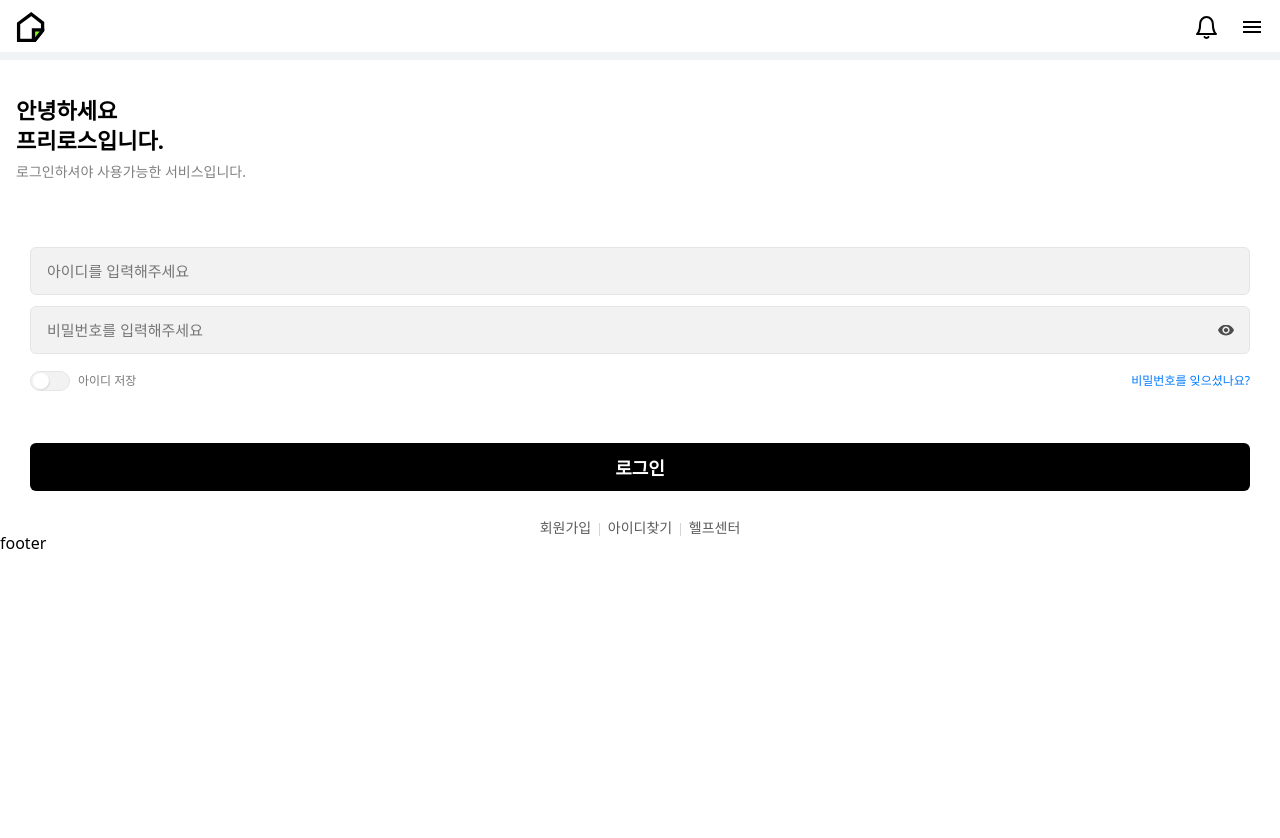
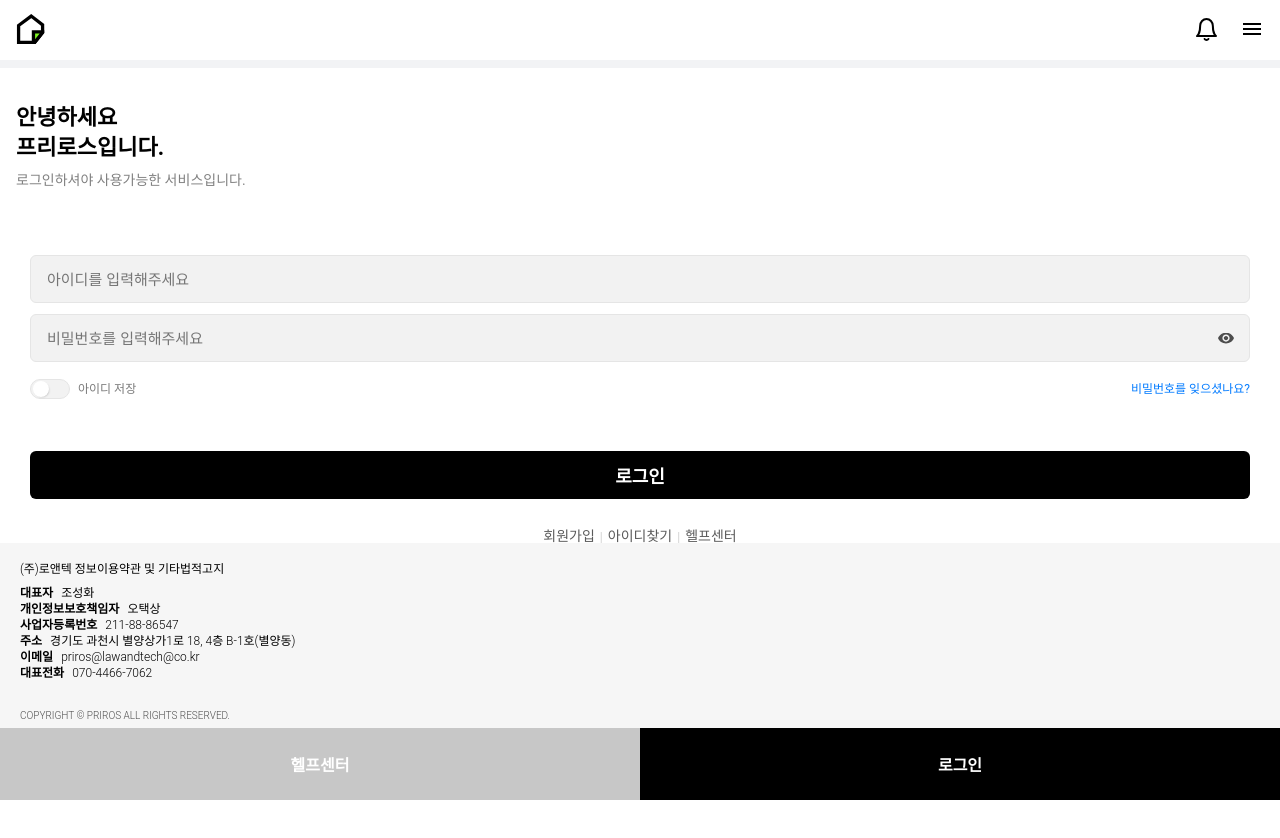
Before and after one commit to chkue2/priros-front, a Nuxt app: page /user/login in a window 1280 px wide. Shown: the top 838 px of the page. Before the commit the page ends 800 px from the top, so only its background shows below. Built offline with nearby package versions, Linux system fonts and the light colour scheme; a web font is replaced by a local one.

Commit message:
- Footer 업데이트 - Gnb 및 Header 업데이트 - intro의 바텀메뉴 레이아웃으로 이동

```diff
--- a/assets/scss/_variables.scss
+++ b/assets/scss/_variables.scss
@@ -23,9 +23,10 @@
 $body-bg: #F2F3F5;
 $secondary-border: #EAEAEA;
 $secondary-bg: #FBFBFB;
+$footer-bg : #f6f6f6;
 
 $mobile-header-height: 60px;
-$border-bottom-between-header: 8px solid #f2f3f5;
+$border-bottom-between-header: 8px solid $body-bg;
 
 
 // 텍스트
--- a/components/layouts/Footer.vue
+++ b/components/layouts/Footer.vue
@@ -1,3 +1,80 @@
 <template>
-  <div>footer</div>
+  <footer id="footer" class="footer">
+    <div>
+      (주)로앤텍 정보이용약관 및 기타법적고지
+    </div>
+    <div class="info-wrap">
+      <dl>
+        <div class="info-item">
+          <dt>대표자</dt>
+          <dd>조성화</dd>
+        </div>
+        <div class="info-item">
+          <dt>개인정보보호책임자</dt>
+          <dd>오택상</dd>
+        </div>
+        <div class="info-item">
+          <dt>사업자등록번호</dt>
+          <dd>211-88-86547</dd>
+        </div>
+        <div class="info-item">
+          <dt>주소</dt>
+          <dd>경기도 과천시 별양상가1로 18, 4층 B-1호(별양동)</dd>
+        </div>
+        <div class="info-item">
+          <dt>이메일</dt>
+          <dd>priros@lawandtech@co.kr</dd>
+        </div>
+        <div class="info-item">
+          <dt>대표전화</dt>
+          <dd>070-4466-7062</dd>
+        </div>
+
+      </dl>
+    </div>
+    <div class="copyright">
+      COPYRIGHT &copy; PRIROS ALL RIGHTS RESERVED.
+    </div>
+  </footer>
 </template>
+
+<style lang="scss">
+.footer {
+  background-color: $footer-bg;
+  padding: 20px 0 40px 20px;
+  font: {
+    size: 12px;
+    weight: 300;
+  }
+
+  .info-wrap {
+    margin-top: 8px;
+    display: flex;
+    flex-wrap: wrap;
+
+    .info-item {
+      display: flex;
+      margin-right: 1rem;
+      margin-top: 4px;
+
+      dt, dd {
+        margin: 0;
+      }
+
+      dt {
+        font-weight: 700;
+        margin-right: 0.5rem;
+      }
+    }
+  }
+
+  .copyright {
+    margin-top: 32px;
+    color: #4F4F4F;
+    font: {
+      size: 10px;
+    };
+  }
+}
+
+</style>
--- a/components/layouts/Gnb.vue
+++ b/components/layouts/Gnb.vue
@@ -7,10 +7,14 @@
 <script setup>
 import {useAuthStore} from "~/store/auth.js";
 import {useGnbStore} from "~/store/gnbState.js";
+import { onMounted } from 'vue';
 
 const gnbStore = useGnbStore();
 const auth = useAuthStore();
 
+onMounted(() => {
+  auth.initialize();
+});
 </script>
 <style lang="scss">
 #gnb {
--- a/components/layouts/Header.vue
+++ b/components/layouts/Header.vue
@@ -1,7 +1,7 @@
 <template>
-  <header id="header" :class="{bb: isNotMain}">
+  <header id="header">
     <div class="brand">
-      <NuxtLink to="/">
+      <NuxtLink to="/" @click="gnbStore.deactivate()">
         <IconBrand size="30"/>
       </NuxtLink>
     </div>
@@ -22,27 +22,13 @@
 <script setup>
 import {useGnbStore} from "~/store/gnbState.js";
 
+
 const gnbStore = useGnbStore();
 const variantType = computed(() => gnbStore.isActive ? 'close' : 'menu');
-import { watch, ref, onMounted } from 'vue'
-import { useRouter } from 'vue-router'
-import SvgIcon from "~/components/icon/SvgIcon.vue";
-import Brand from "~/components/icon/Brand.vue";
-
-const emits = defineEmits(['toggle-menu']);
 
 const handleToggleMenu = () => {
   gnbStore.toggle();
 }
-
-const router = useRouter()
-let isNotMain = ref(false)
-onMounted(() => {
-  isNotMain.value = window.location.pathname !== '/'
-})
-watch(() => router, () => {
-  isNotMain.value = router.options.history.location !== '/'
-}, {deep: true})
 
 </script>
 <style scoped lang="scss">
@@ -64,8 +50,7 @@
     display: flex;
     margin-right: auto;
   }
-  &.bb {
-    border-bottom: $border-bottom-between-header;
-  }
+
+
 }
 </style>
--- a/components/user/Login.vue
+++ b/components/user/Login.vue
@@ -30,15 +30,10 @@
     </div>
   </div>
 </template>
-
 <script setup>
 import {ref, watch} from 'vue'
 import {useAuthStore} from "~/store/auth.js";
-import {useGnbStore} from "~/store/gnbState.js";
-import {useRouter} from "vue-router";
 
-const router = useRouter();
-const gnbStore = useGnbStore();
 const auth = useAuthStore();
 
 // 비밀번호 확인 토글
--- a/components/user/MyPage.vue
+++ b/components/user/MyPage.vue
@@ -15,12 +15,12 @@
   </div>
   <div class="sub-menu">
     <ul class="nav">
-      <li class="nav-item">
-        <button type="button" class="btn-blank" @click="logout()">
-          <IconSvgIcon variant="log-out" size="16"/>
-        </button>
+      <li class="nav-item" @click="logout()">
 
+        <IconSvgIcon variant="log-out" size="16"/>
         로그아웃
+
+
       </li>
       <li class="nav-item">
         <IconSvgIcon variant="headset-help" size="16"/>
@@ -38,7 +38,7 @@
         <div v-if="item.submenu" class="menu-nav-sub">
           <ul class="v-nav">
             <li class="menu-nav-sub-item" v-for="subItem in item.submenu" :key="subItem.title">
-              <NuxtLink :to="subItem.to" @click.stop="goRoute">{{ subItem.title }}</NuxtLink>
+              <NuxtLink :to="subItem.to" @click="goRoute">{{ subItem.title }}</NuxtLink>
             </li>
           </ul>
         </div>
@@ -62,11 +62,10 @@
 const menuItems = ref([
   {
     type: "link",
-    subtitle: "부제목",
-    title: "주제목",
-    to: "#",
+    subtitle: "오늘이 잔금일인 사건에 보고할 수 있어요",
+    title: "내 사건",
+    to: "/case/my-case",
     active: false,
-
   },
   {
     type: "toggle",
@@ -76,10 +75,10 @@
     submenu: [
       {
         title: "계층형 메뉴1",
-        to: '#'
+        to: '/'
       }, {
         title: "계층형 메뉴2",
-        to: '#'
+        to: '/'
       }],
   },
   {
@@ -90,17 +89,17 @@
     submenu: [
       {
         title: "계층형 메뉴1",
-        to: '#'
+        to: '/'
       }, {
         title: "계층형 메뉴2",
-        to: '#'
+        to: '/'
       }],
   },
   {
     type: "link",
     subtitle: "부제목",
     title: "주제목",
-    to: "#",
+    to: "/",
     active: false,
   }
 ]);
@@ -122,7 +121,6 @@
 }
 
 function handleMenuClick(item) {
-  console.log("menu click");
   if (item.type === 'toggle') {
     item.active = !item.active;
   } else {
--- a/layouts/default.vue
+++ b/layouts/default.vue
@@ -1,24 +1,41 @@
 <template>
-  <Gnb :isActive="isGnbActive"/>
-  <Header @toggle-menu="toggleMenu"/>
+  <Gnb/>
+  <Header/>
   <div id="wrapper">
-    <main id="main">
+    <main id="main" :class="{bt: isNotMain}">
       <slot/>
     </main>
     <Footer/>
   </div>
+  <div class="main-bottom-buttons" v-if="!auth.user">
+    <CommonBottomButton id="mainBottomButtonHelpCenter" text="헬프센터" backgroundColor="#c7c7c7" height="72px" width="50%"
+                        :font-weight="700"/>
+    <CommonBottomButton id="mainBottomButtonLogin" text="로그인" backgroundColor="#000000" height="72px" width="50%"
+                        :font-weight="700" @handler-click-button="handlerClickLoginButton"/>
+  </div>
 </template>
 <script setup>
-import {ref} from 'vue';
+import {useRouter} from "vue-router";
+import {onMounted, ref, watch} from "vue";
+
+import {useAuthStore} from "~/store/auth.js";
+
 import Header from "~/components/layouts/Header.vue";
 import Footer from "~/components/layouts/Footer.vue";
 import Gnb from "~/components/layouts/Gnb.vue";
+import CommonBottomButton from "~/components/button/CommonBottomButton.vue";
 
-const isGnbActive = ref(false);
-const toggleMenu = () => {
-  isGnbActive.value = !isGnbActive.value;
-}
+const router = useRouter()
+const auth = useAuthStore();
 
+
+let isNotMain = ref(false)
+onMounted(() => {
+  isNotMain.value = window.location.pathname !== '/'
+})
+watch(() => router, () => {
+  isNotMain.value = router.options.history.location !== '/'
+}, {deep: true})
 </script>
 <style lang="scss">
 
@@ -31,5 +48,18 @@
   &.locked {
     overflow: hidden;
   }
+
+  .bt {
+    border-top: $border-bottom-between-header;
+  }
+}
+
+.main-bottom-buttons {
+  display: flex;
+  position: sticky;
+  left: 0;
+  right: 0;
+  bottom: 0;
+  z-index: $zi-sticky;
 }
 </style>
--- a/nuxt.config.ts
+++ b/nuxt.config.ts
@@ -11,7 +11,6 @@
     },
     modules: [
         '@pinia/nuxt',
-        '@pinia-plugin-persistedstate/nuxt',
         '@nuxt/image',
     ],
     plugins:[
--- a/package.json
+++ b/package.json
@@ -11,7 +11,6 @@
   },
   "devDependencies": {
     "@nuxt/devtools": "latest",
-    "@pinia-plugin-persistedstate/nuxt": "^1.1.2",
     "@vuetter/vite-plugin-vue-svg": "^0.1.2",
     "nuxt": "^3.7.4",
     "vue": "^3.3.4",
--- a/pages/index.vue
+++ b/pages/index.vue
@@ -60,10 +60,7 @@
       </swiper-slide>
     </swiper>
   </div>
-  <div class="main-bottom-buttons">
-    <CommonBottomButton id="mainBottomButtonHelpCenter" text="헬프센터" backgroundColor="#c7c7c7" height="72px" width="50%" :font-weight="700" />
-    <CommonBottomButton id="mainBottomButtonLogin" text="로그인" backgroundColor="#000000" height="72px" width="50%" :font-weight="700" @handler-click-button="handlerClickLoginButton" />
-  </div>
+
   <CommonFullScreenFadeModal :is-show="isMainIntroLandingModalShow">
     <MainIntroLanding @handler-click-close="toggleMainIntroLandingModal" />
   </CommonFullScreenFadeModal>
@@ -271,12 +268,5 @@
     width: fit-content;
   }
 }
-.main-bottom-buttons{
-  display: flex;
-  position: sticky;
-  left: 0;
-  right: 0;
-  bottom: 0;
-  z-index: $zi-sticky;
-}
+
 </style>
```
Also changed, not shown: store/auth.js, 1 other file (tests, documents, lock files or other folders).
